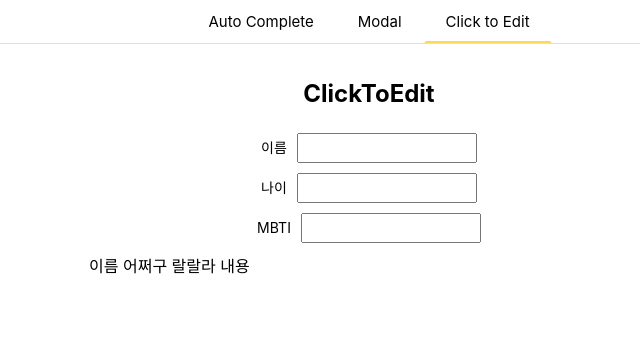
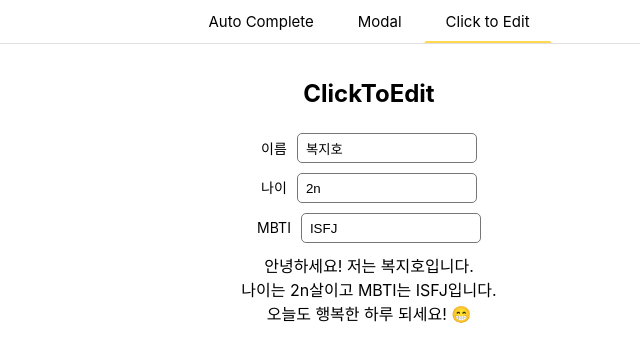
Before and after one commit to Jiho31/wanted_pre_onboarding, a React (Create React App) app in the folder custom-component/: page / in a window 1280 px wide. Both pictures are taken after a click on the item "Click to Edit". Shown: the top 362 px of the page, without its empty margins (271-911 px from the left). Built offline with nearby package versions, Linux system fonts and the light colour scheme.

Commit message:
Feat: ClickToEdit 기능 구현

```diff
--- a/custom-component/src/component/ClickToEdit.js
+++ b/custom-component/src/component/ClickToEdit.js
@@ -1,26 +1,74 @@
-import React from "react";
+import React, { useState } from "react";
 import styled from "styled-components";
+// import useInputs from "../hooks/useInputs";
+
+const initialValue = {
+  name: "복지호",
+  age: "2n",
+  mbti: "ISFJ",
+};
 
 const ClickToEdit = () => {
+  // const [{ name, age, mbti }, onChange] = useInputs({
+  //   name: "복지호",
+  //   age: "2n",
+  //   mbti: "ISFJ",
+  // });
+  const [inputs, setInputs] = useState(initialValue);
+  const [form, setForm] = useState(initialValue);
+
+  const onChangeHandler = (e) => {
+    const { id, value } = e.target;
+    setInputs((prevInputs) => ({ ...prevInputs, [id]: value }));
+  };
+  const onBlurHandler = (e) => {
+    const { id, value } = e.target;
+    setForm((prevForm) => ({ ...prevForm, [id]: value }));
+  };
+
   return (
     <Container>
       <h2>ClickToEdit</h2>
       <form>
         <FormElement>
           <label htmlFor="name">이름</label>
-          <input id="name" type="text" />
+          <input
+            id="name"
+            type="text"
+            value={inputs.name}
+            onChange={onChangeHandler}
+            onBlur={onBlurHandler}
+          />
         </FormElement>
         <FormElement>
           <label htmlFor="age">나이</label>
-          <input id="age" type="text" />
+          <input
+            id="age"
+            type="text"
+            value={inputs.age}
+            onChange={onChangeHandler}
+            onBlur={onBlurHandler}
+          />
         </FormElement>
         <FormElement>
           <label htmlFor="mbti">MBTI</label>
-          <input id="mbti" type="text" />
+          <input
+            id="mbti"
+            type="text"
+            value={inputs.mbti}
+            onChange={onChangeHandler}
+            onBlur={onBlurHandler}
+          />
         </FormElement>
       </form>
       <Result>
-        <p>이름 어쩌구 랄랄라 내용</p>
+        <p>
+          안녕하세요! 저는 {form.name}입니다.
+          <br />
+          나이는 {form.age}살이고 MBTI는 {form.mbti}입니다.
+          <br />
+          오늘도 행복한 하루 되세요! 😁
+        </p>
       </Result>
     </Container>
   );
@@ -49,10 +97,16 @@ const FormElement = styled.div`
     width: 180px;
     height: 30px;
     padding: 5px 8px;
+    border: 1px solid rgb(118, 118, 118);
+    border-radius: 5px;
+  }
+  input:focus {
+    border: 2px solid #ffd952;
   }
 `;
 const Result = styled.div`
   display: flex;
+  margin: 0 auto;
 `;
 
 export default ClickToEdit;
```
